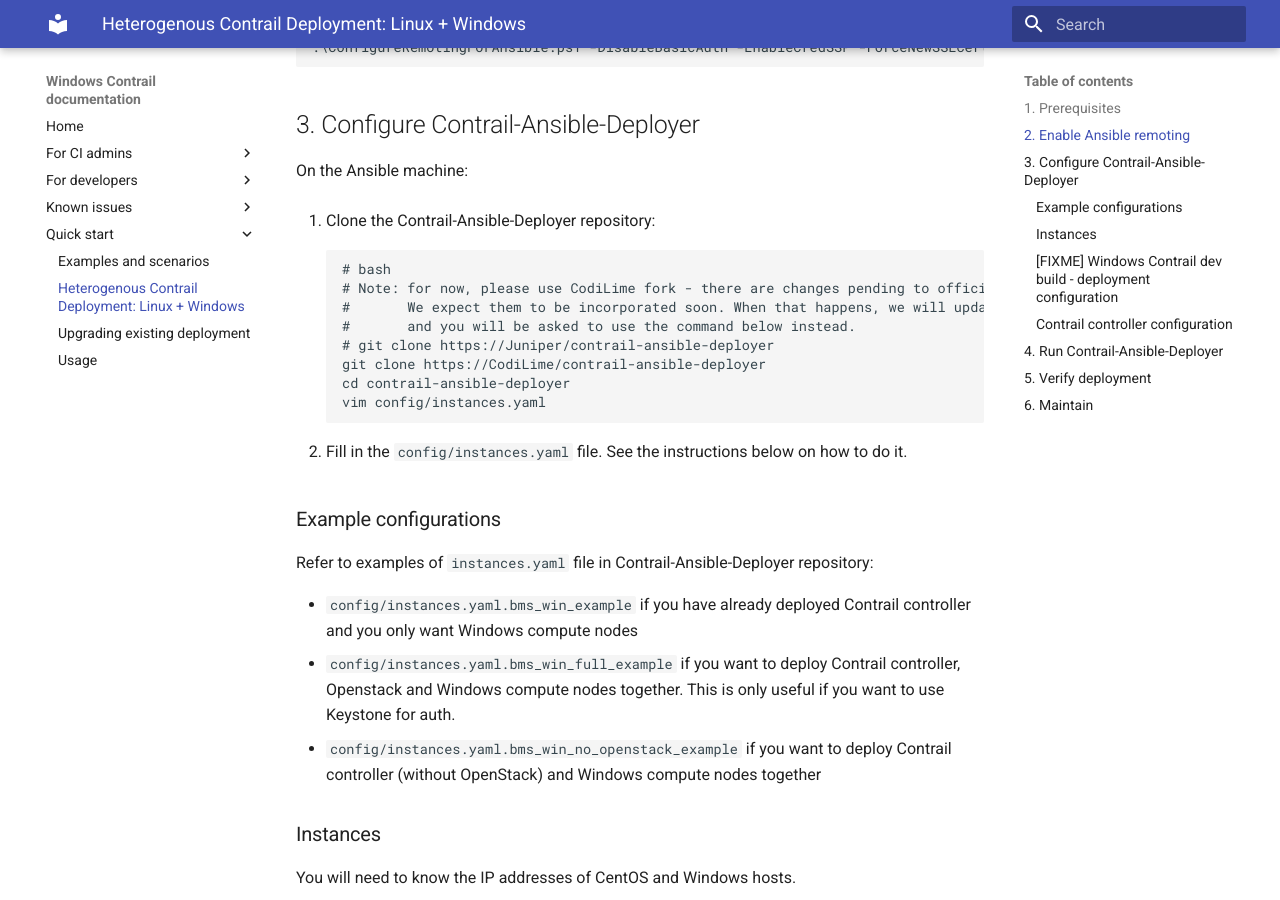
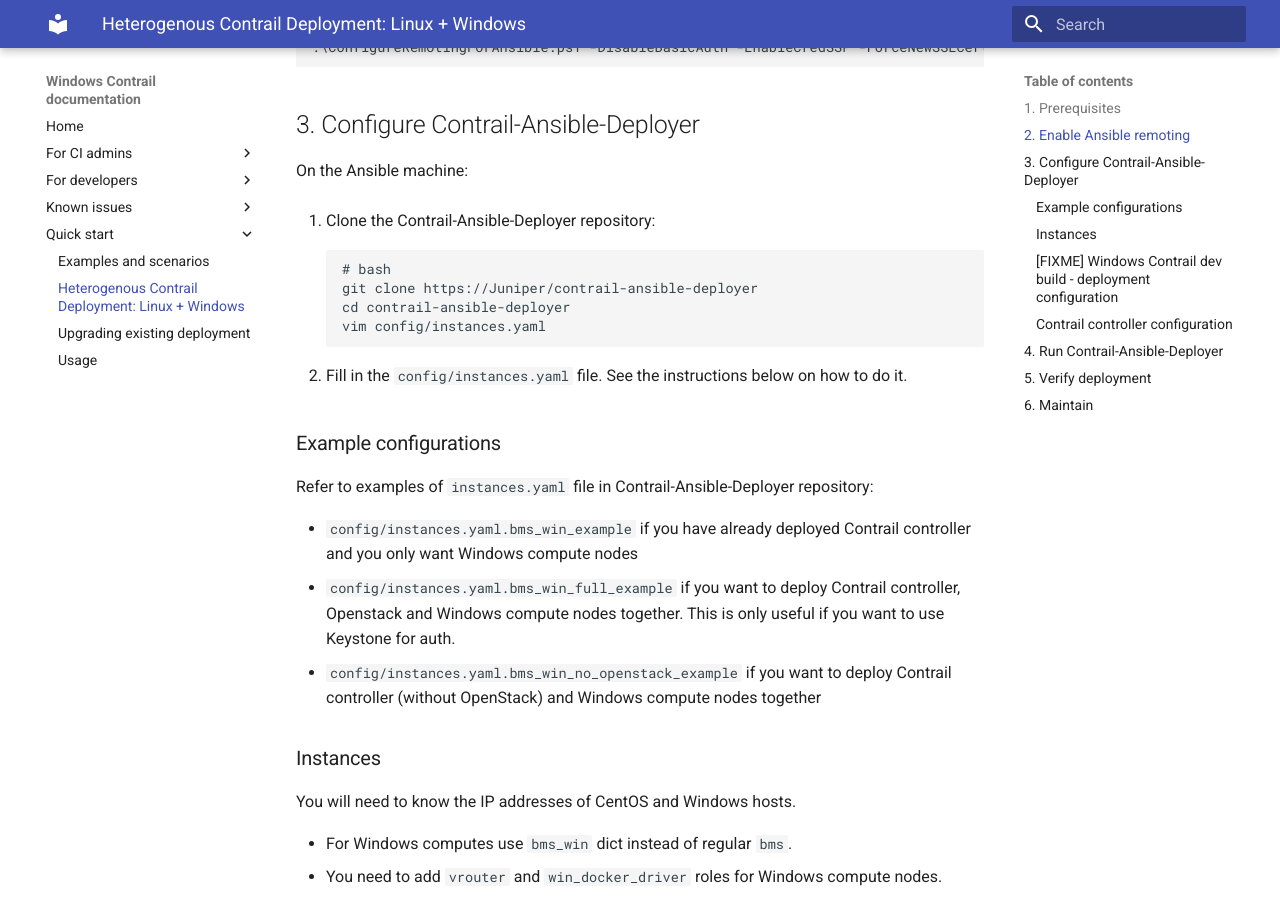
Before and after one commit to piotr-szuberski/contrail-windows-docs, an MkDocs documentation site: the page built from doc/Quick_start/deployment.md, in a window 1280 px wide and 900 px high, scrolled down 1145 px. Built offline with MkDocs 1.6.1 and Material for MkDocs 9.7.7, drawn with Linux system fonts in a browser that asks for light colours.

Commit message:
Use Juniper c-a-d repository. (#88)

```diff
--- a/doc/Quick_start/deployment.md
+++ b/doc/Quick_start/deployment.md
@@ -43,11 +43,7 @@
 1. Clone the Contrail-Ansible-Deployer repository:
 
         # bash
-        # Note: for now, please use CodiLime fork - there are changes pending to official Juniper repository.
-        #       We expect them to be incorporated soon. When that happens, we will update this documentation section
-        #       and you will be asked to use the command below instead.
-        # git clone https://Juniper/contrail-ansible-deployer
-        git clone https://CodiLime/contrail-ansible-deployer
+        git clone https://Juniper/contrail-ansible-deployer
         cd contrail-ansible-deployer
         vim config/instances.yaml
 
```
